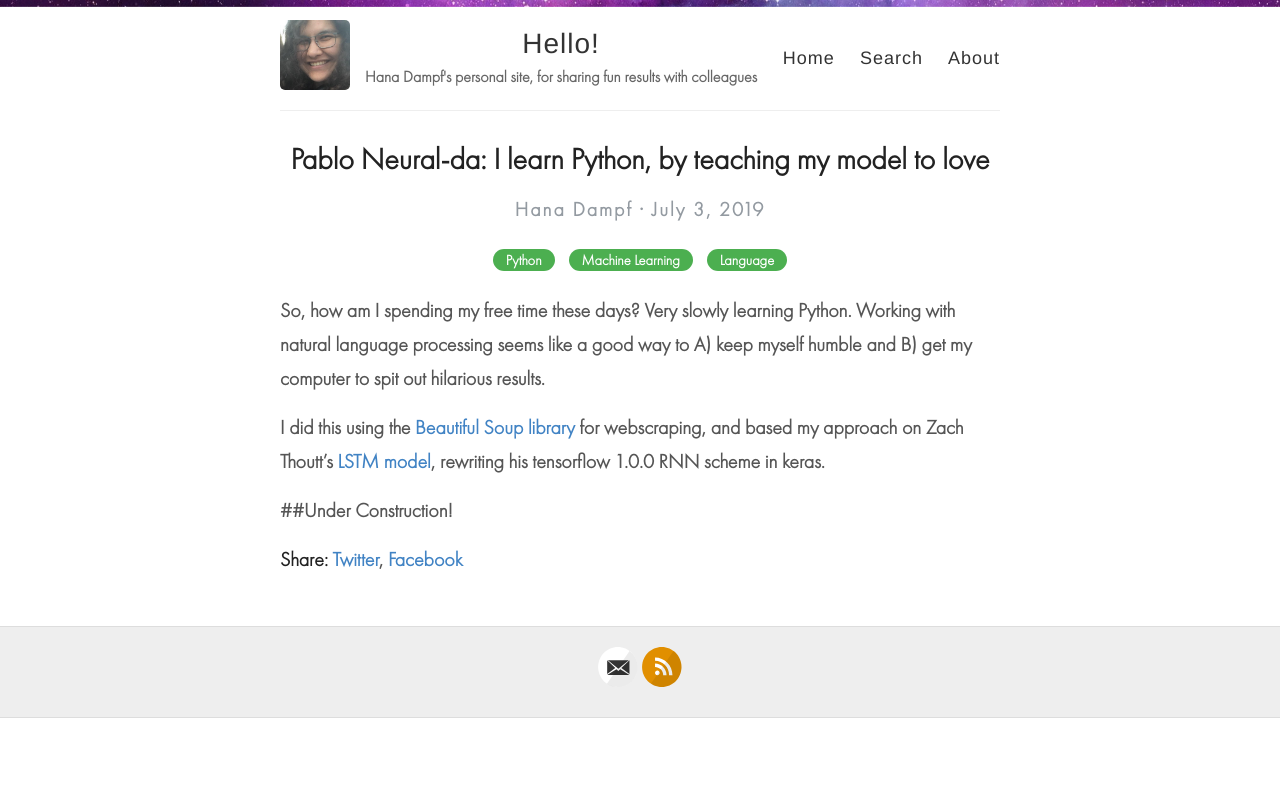
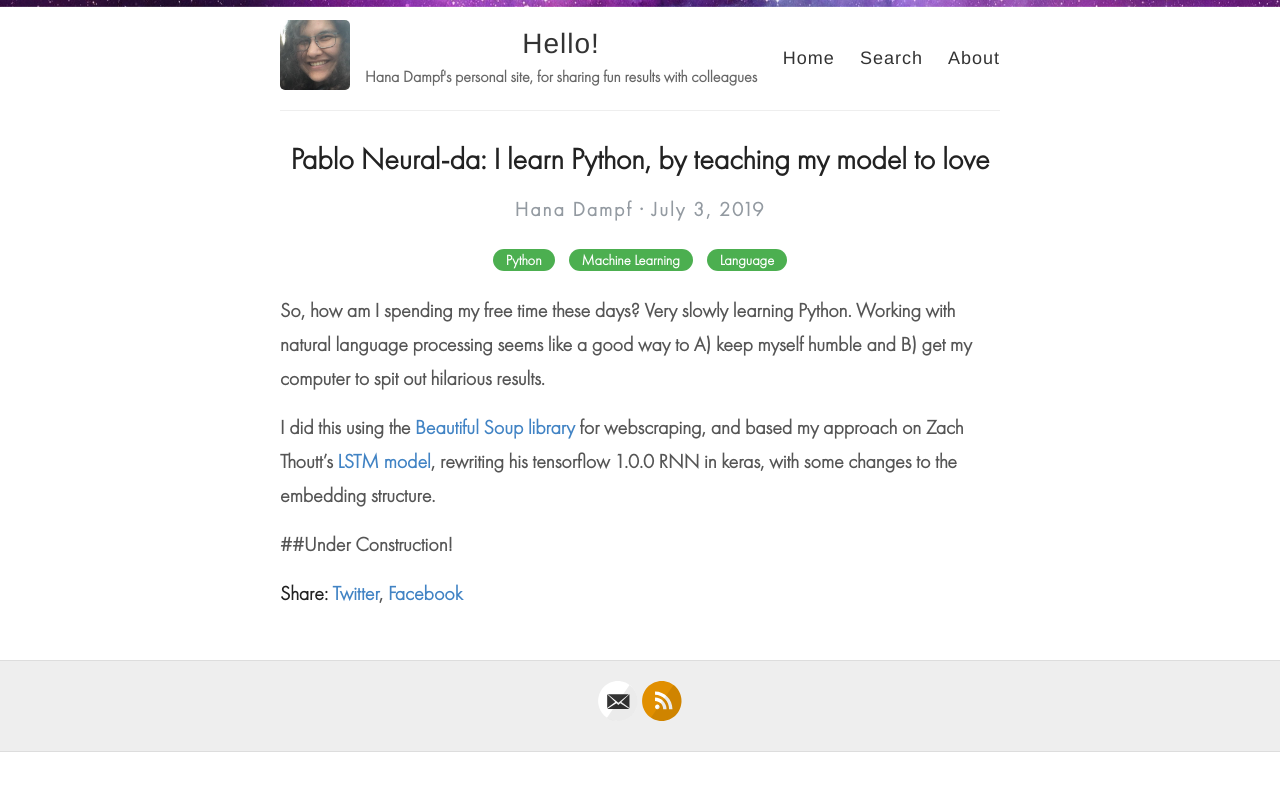
Before and after one commit to hana-dampf/hana-dampf.github.io, a Jekyll site: the page built from _posts/2019-07-03-NLPinPython.md, in a window 1280 px wide. Shown: the top 791 px of the page. Built offline with Jekyll 4.4.1, drawn with Linux system fonts in a browser that asks for light colours; comment, search, counter and statistics services are not loaded.

Commit message:
Update 2019-07-03-NLPinPython.md

```diff
--- a/_posts/2019-07-03-NLPinPython.md
+++ b/_posts/2019-07-03-NLPinPython.md
@@ -6,7 +6,7 @@ categories: [Python, Machine Learning, Language]
 
 So, how am I spending my free time these days? Very slowly learning Python. Working with natural language processing seems like a good way to A) keep myself humble and B) get my computer to spit out hilarious results.
 
-I did this using the [Beautiful Soup library](https://www.crummy.com/software/BeautifulSoup/bs4/doc/) for webscraping, and based my approach on Zach Thoutt's [LSTM model](https://github.com/zackthoutt/got-book-6), rewriting his tensorflow 1.0.0 RNN scheme in keras.
+I did this using the [Beautiful Soup library](https://www.crummy.com/software/BeautifulSoup/bs4/doc/) for webscraping, and based my approach on Zach Thoutt's [LSTM model](https://github.com/zackthoutt/got-book-6), rewriting his tensorflow 1.0.0 RNN in keras, with some changes to the embedding structure.
 
 
 ##Under Construction!
```
